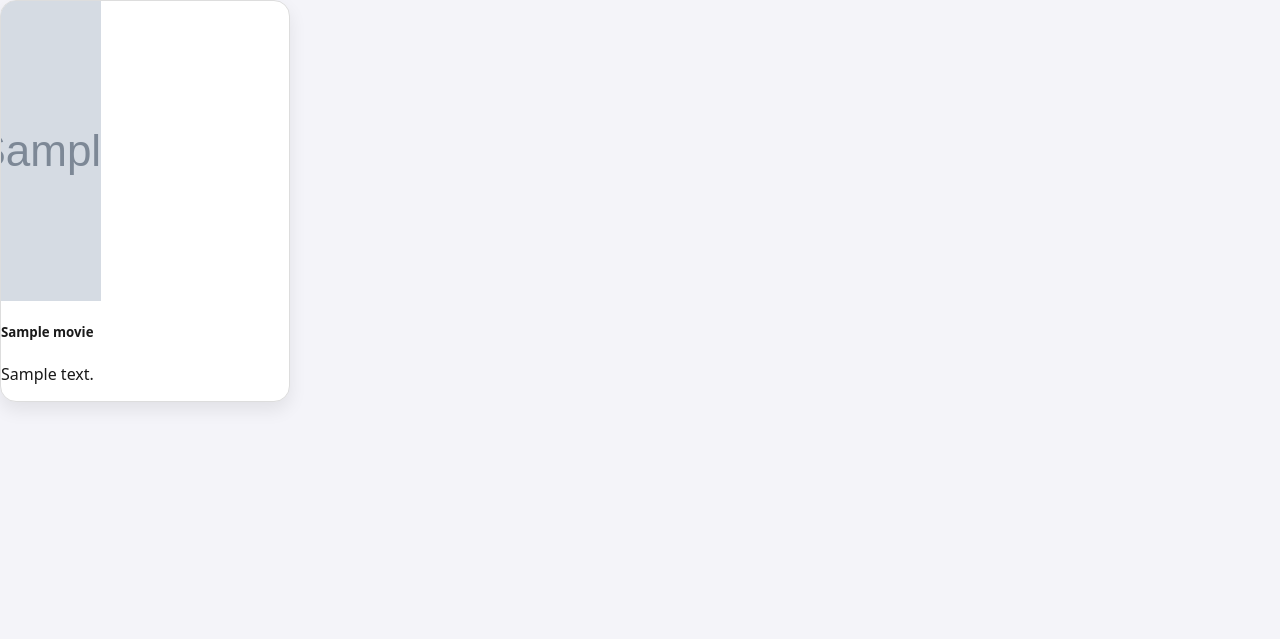
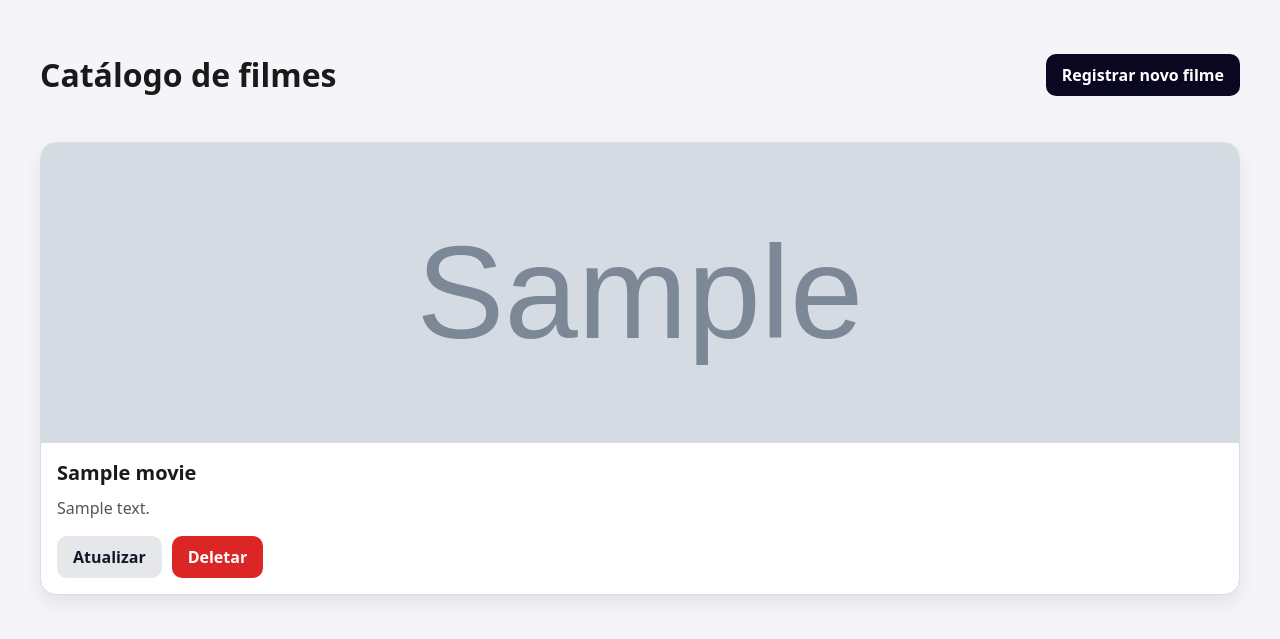
Before and after one commit to ninacastro/ENG4021-2026-2-33C, a Django app: template mapucc/mapucapp/templates/home.html in a window 1280 px wide. Shown: the part 61-700 px from the top of the page. Run offline with Django 5.2, Linux system fonts and the light colour scheme; the template is opened without the code that fills it: most values are stand-ins (such as "Sample title", 1, 10 or a date in 2020); grey boxes marked "Sample" are stand-in pictures.

Commit message:
Update home.html for movie catalog display

```diff
--- a/mapucc/mapucapp/templates/home.html
+++ b/mapucc/mapucapp/templates/home.html
@@ -1,11 +1,11 @@
 {% load static %}
 <!DOCTYPE html>
-<html lang="en">
+<html lang="pt-BR">
 <head>
     <meta charset="UTF-8">
     <meta name="viewport" content="width=device-width, initial-scale=1.0">
-    <title>Document</title>
-    <link rel="stylesheet" href="{% static 'style.css' %}">
+    <title>Catálogo de filmes</title>
+    <link rel="stylesheet" href="{% static 'css/style.css' %}">
 </head>
 <body>
     <div class="header">
@@ -13,18 +13,29 @@
         <span>Lumière</span>
     </div>
 
+    <div class="page-container">
+        <div class="catalog-header">
+            <h1>Catálogo de filmes</h1>
+            <a href="{% url 'movie_create' %}" class="btn btn-primary">Registrar novo filme</a>
+        </div>
+
         <div class="catalog">
             {% for movie in movies %}
-        <div class="card" style="width: 18rem;">
-            <img style="width: 100px;" src="{{ movie.image_url }}" alt="{{ movie.title }}" class="card-img-top">
-            <div>
+            <div class="card">
+                <img src="{{ movie.image_url }}" alt="{{ movie.title }}" class="card-img-top">
+                <div class="card-body">
                     <h5>{{ movie.title }}</h5>
                     <p>{{ movie.description }}</p>
+                    <div class="card-actions">
+                        <a href="{% url 'movie_update' movie.pk %}" class="btn btn-secondary">Atualizar</a>
+                        <a href="{% url 'movie_delete' movie.pk %}" class="btn btn-danger">Deletar</a>
+                    </div>
                 </div>
             </div>
             {% empty %}
-        <p>No movies registered yet.</p>
+            <p class="empty-state">Nenhum filme cadastrado ainda.</p>
             {% endfor %}
+        </div>
     </div>
 </body>
 </html>
```
Lines whose indentation alone changed are shown as unchanged.
